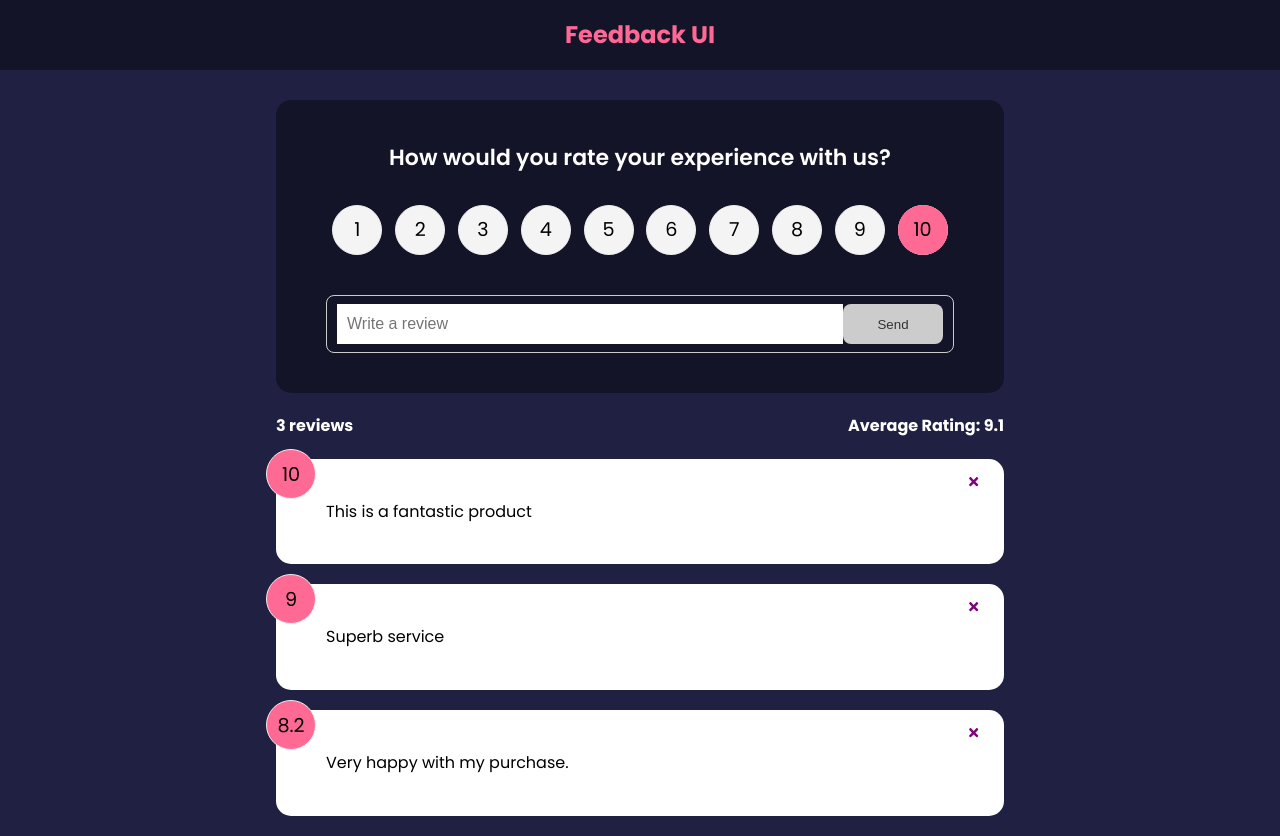
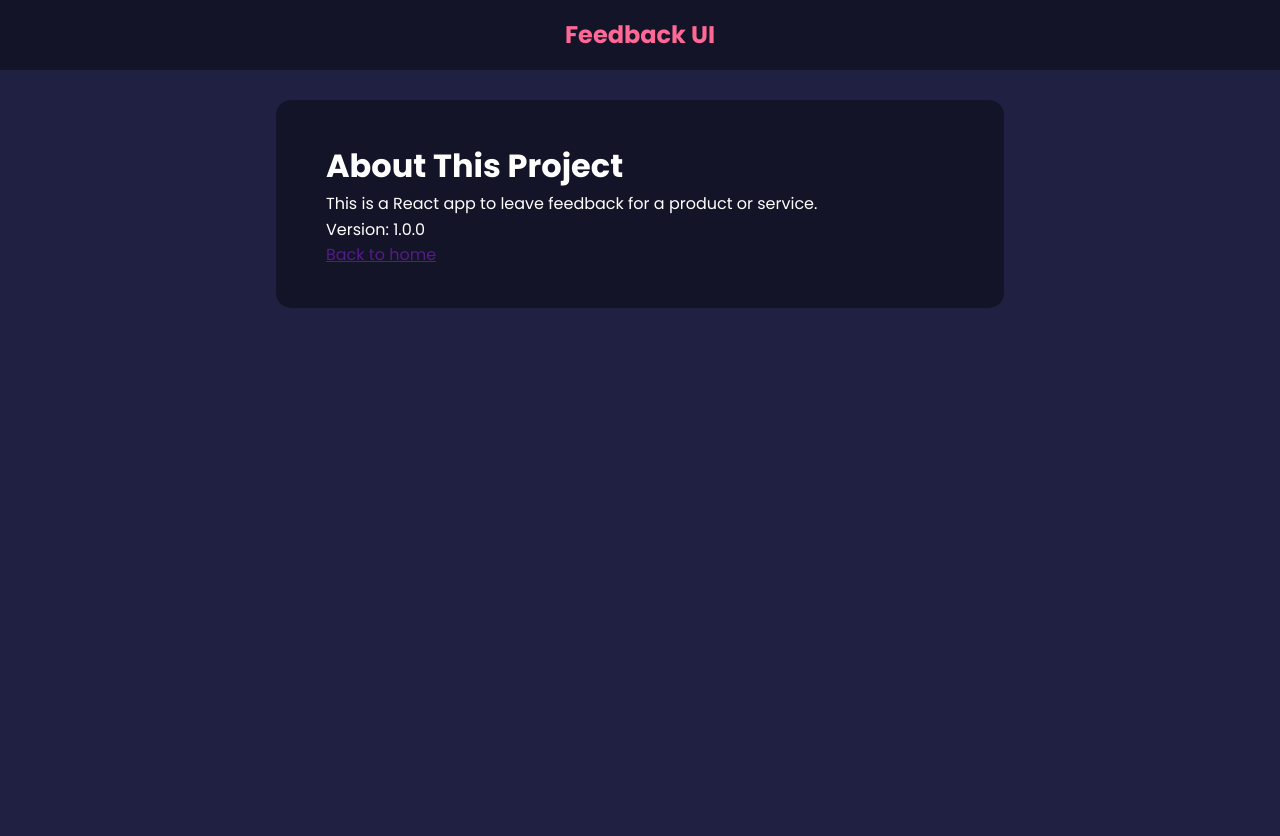
Before and after one commit to Nadia982/Feedback-App, a React (Create React App) app: page /about in a window 1280 px wide. After the commit the page ends 800 px from the top, so only its background shows below. Built offline with nearby package versions, Linux system fonts and the light colour scheme.

Commit message:
added routes for Home and About pages

```diff
--- a/package.json
+++ b/package.json
@@ -10,6 +10,7 @@
     "react": "^18.2.0",
     "react-dom": "^18.2.0",
     "react-icons": "^5.0.1",
+    "react-router-dom": "^6.22.3",
     "react-scripts": "5.0.1",
     "uuid": "^9.0.1",
     "web-vitals": "^2.1.4"
--- a/src/App.js
+++ b/src/App.js
@@ -1,10 +1,12 @@
-import {v4 as uuidv4} from 'uuid';
+import { v4 as uuidv4 } from "uuid";
+import { BrowserRouter as Router, Route, Routes } from "react-router-dom";
 import { useState } from "react";
 import Header from "./components/Header";
 import FeedbackList from "./components/FeedbackList";
 import FeedbackData from "./data/FeedbackData";
 import FeedbackStats from "./components/FeedbackStats";
 import FeedbackForm from "./components/FeedbackForm";
+import AboutPage from "./pages/AboutPage";
 
 function App() {
   const [feedback, setFeedback] = useState(FeedbackData);
@@ -12,23 +14,38 @@
   const addFeedback = (newFeedback) => {
     newFeedback.id = uuidv4();
     setFeedback([newFeedback, ...feedback]);
-  }
+  };
   const deleteFeedback = (id) => {
     if (window.confirm("Are you sure you want to delete this feedback?")) {
-      setFeedback(feedback.filter((item) => item.id !== id ));
+      setFeedback(feedback.filter((item) => item.id !== id));
     }
-  }
+  };
 
   return (
-    <>
+    <Router>
       <Header />
       <div className="container">
-      <FeedbackForm handleAdd={addFeedback}/>
-        {/* since feedback is our state, whenever that state changes, it'll automatically change within the feedback stats component. */}
-        <FeedbackStats feedback={feedback}/>
-        <FeedbackList feedback={feedback} handleDelete={deleteFeedback} />
+        <Routes>
+          <Route
+            exact
+            path="/"
+            element={
+              <>
+                <FeedbackForm handleAdd={addFeedback} />
+                {/* since feedback is our state, whenever that state changes, it'll automatically change within the feedback stats component. */}
+                <FeedbackStats feedback={feedback} />
+                <FeedbackList
+                  feedback={feedback}
+                  handleDelete={deleteFeedback}
+                />
+              </>
+            }
+          ></Route>
+
+          <Route path="/about" element={<AboutPage />} />
+        </Routes>
       </div>
-    </>
+    </Router>
   );
 }
 
--- /dev/null
+++ b/src/pages/AboutPage.jsx
@@ -0,0 +1,16 @@
+import Card from "../components/shared/Card";
+
+const AboutPage = () => {
+  return (
+    <Card>
+      <h1>About This Project</h1>
+      <p>This is a React app to leave feedback for a product or service.</p>
+      <p>Version: 1.0.0</p>
+      <p>
+        <a href="">Back to home</a>
+      </p>
+    </Card>
+  );
+};
+
+export default AboutPage;
```
Also changed, not shown: 1 other file (tests, documents, lock files or other folders).
